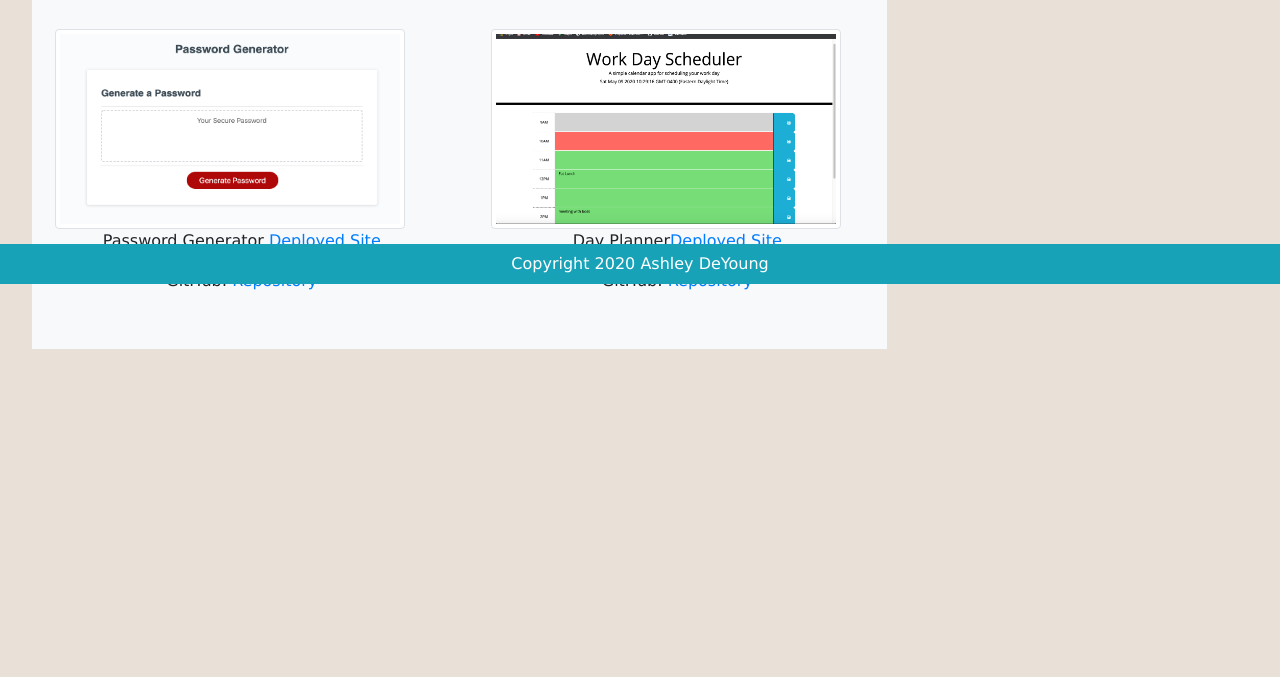
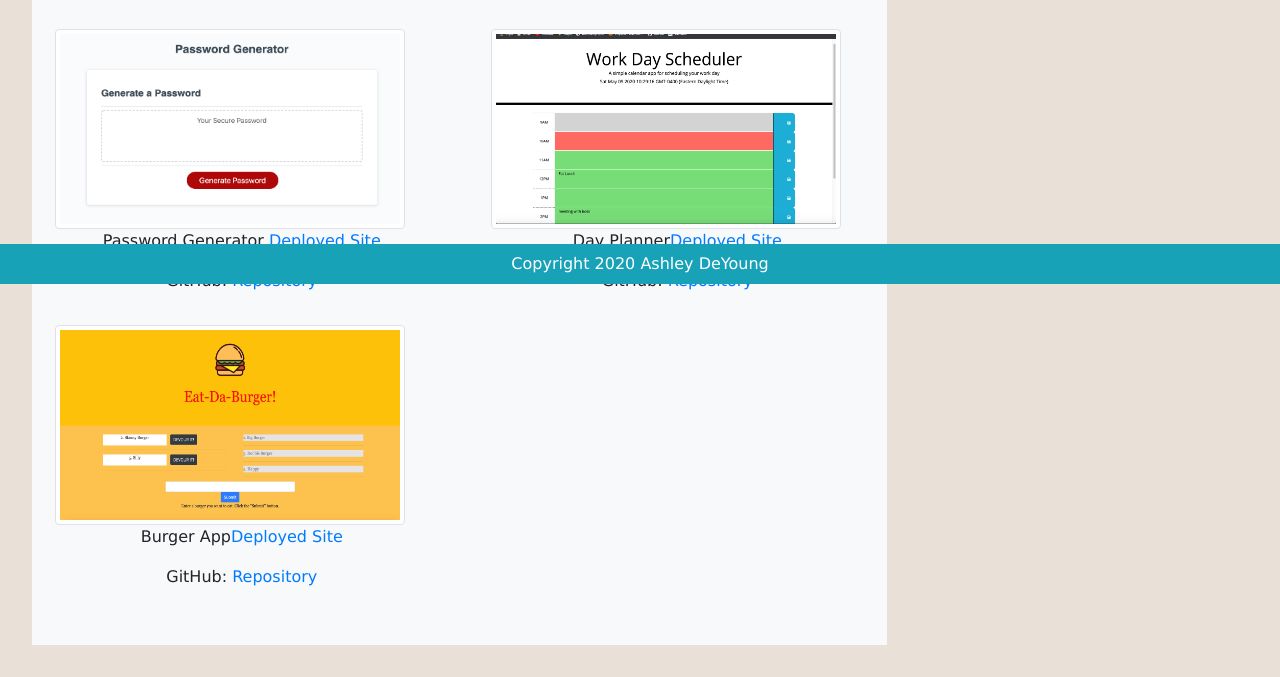
Before and after one commit to ashleydeyoung/ashleydeyoung.github.io, a plain HTML site: page portfolio.html in a window 1280 px wide. Shown: the part 516-1193 px from the top of the page. Before the commit the page ends 897 px from the top, so only its background shows below. Drawn offline with nearby package versions, Linux system fonts and the light colour scheme.

Commit message:
Added burger

```diff
--- a/portfolio.html
+++ b/portfolio.html
@@ -81,7 +81,10 @@
 
                 </div>
               </div>
-              <!-- <div class="col-12 col-md-6"><div class="m-3 bg-light"><img class="img-fluid img-thumbnail" src="http://placehold.it/250x200" alt="img1"></div></div> -->
+              <div class="col-12 col-md-6">
+                <div class="m-3 bg-light">
+                  <img class="img-fluid img-thumbnail" src="./assets/images/burger-preview.png" alt="burger-app">
+                  <p class="project-text">Burger App<a href='https://frozen-beach-67804.herokuapp.com/'>Deployed Site</a></p><p class="project-text">GitHub: <a href='https://github.com/ashleydeyoung/burger'>Repository</a></p>
             </div>
           </section>
         </div>
```
Also changed, not shown: assets/images/burger-preview.png (added).
